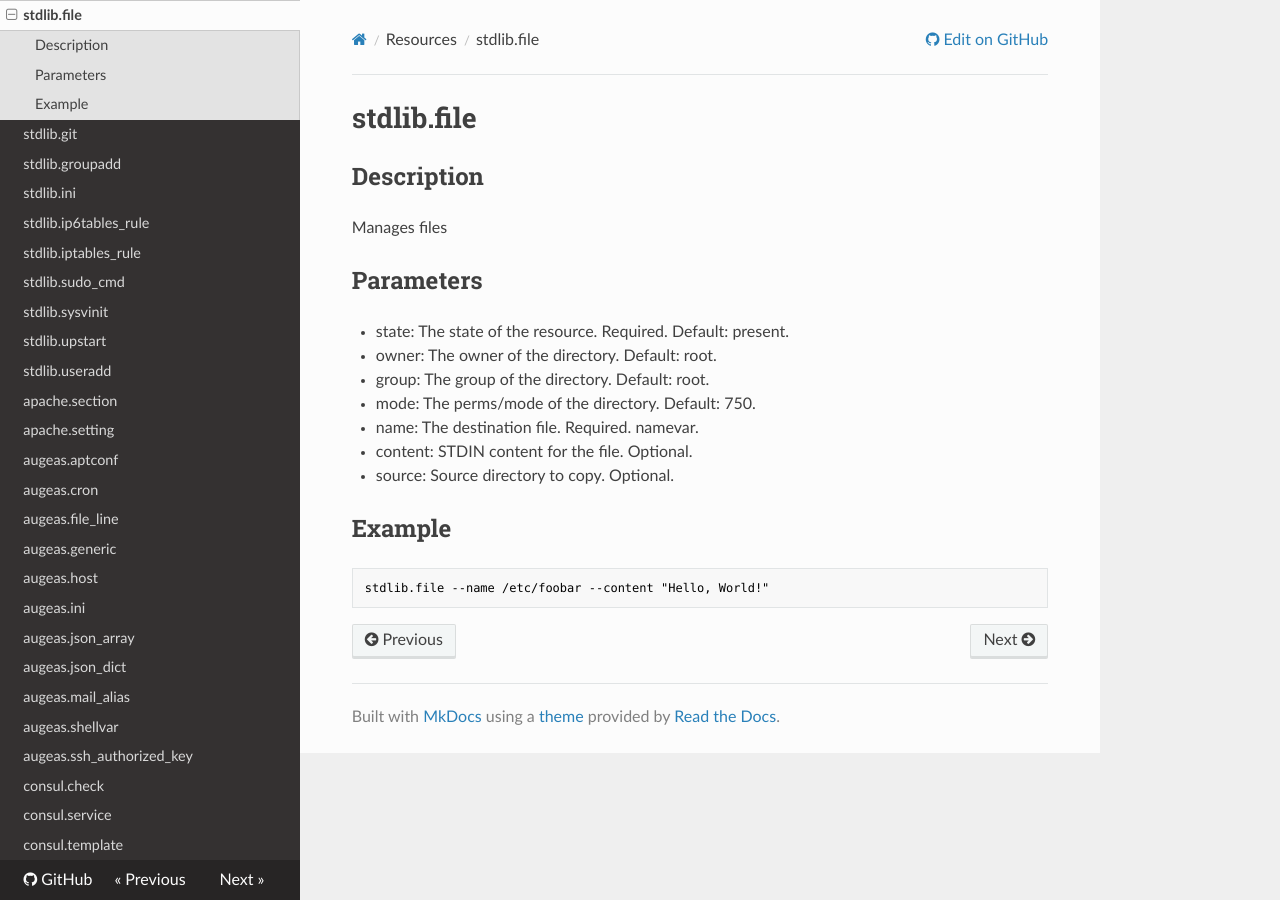
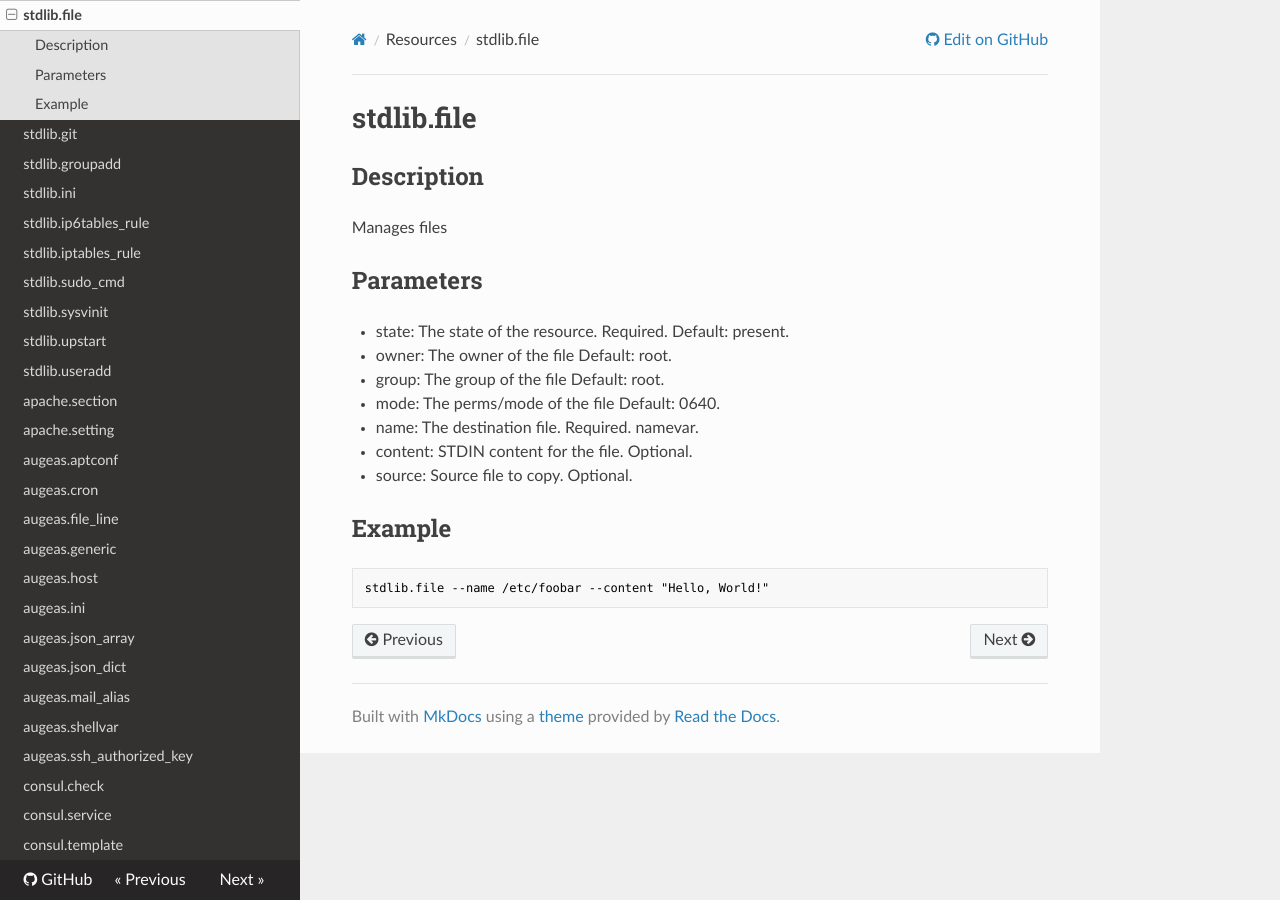
Before and after one commit to wffls/waffles, an MkDocs documentation site: the page built from docs/resources/stdlib.file.md, in a window 1280 px wide. Built offline with MkDocs 1.6.1, drawn with Linux system fonts in a browser that asks for light colours; nearby versions of some CDN libraries; old or Windows-style settings are respelled for this version of MkDocs.

Commit message:
Enabling zero-padded file/directory permissions

```diff
--- a/docs/resources/stdlib.file.md
+++ b/docs/resources/stdlib.file.md
@@ -7,12 +7,12 @@ Manages files
 ## Parameters
 
 * state: The state of the resource. Required. Default: present.
-* owner: The owner of the directory. Default: root.
-* group: The group of the directory. Default: root.
-* mode: The perms/mode of the directory. Default: 750.
+* owner: The owner of the file Default: root.
+* group: The group of the file Default: root.
+* mode: The perms/mode of the file Default: 0640.
 * name: The destination file. Required. namevar.
 * content: STDIN content for the file. Optional.
-* source: Source directory to copy. Optional.
+* source: Source file to copy. Optional.
 
 ## Example
 
```
Also changed, not shown: docs/resources/stdlib.directory.md (+1 -1 lines), 2 other files.
